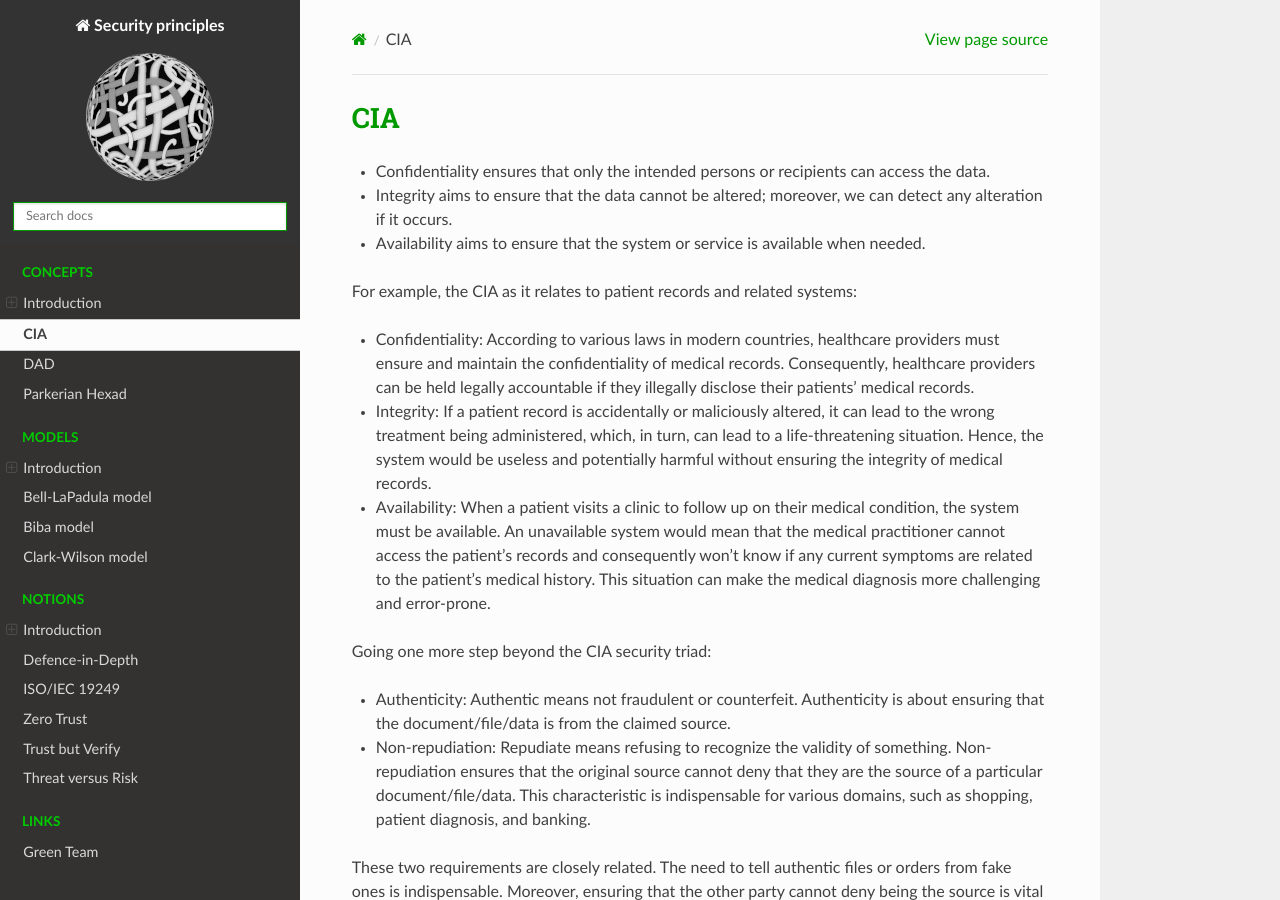
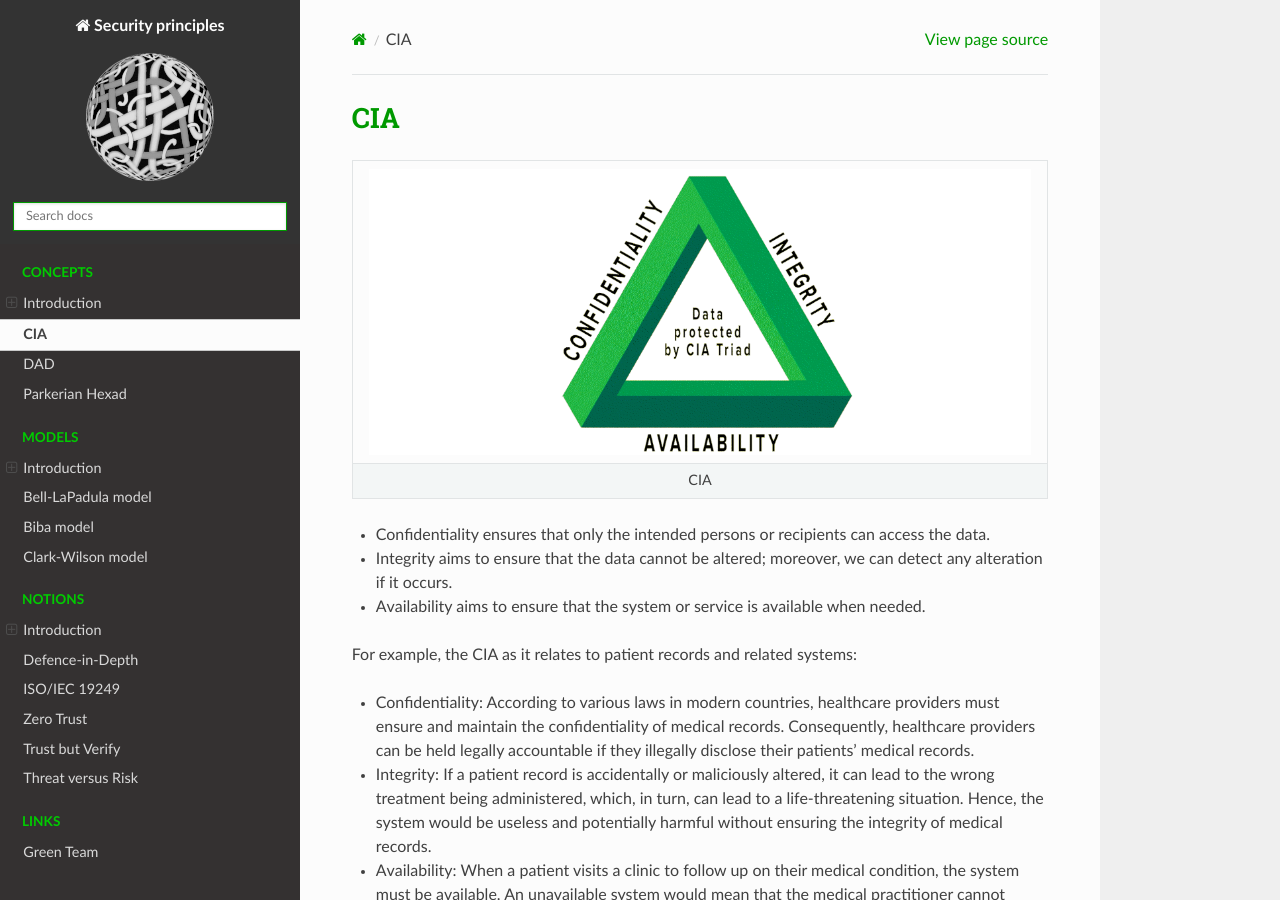
Before and after one commit to tymyrddin/green-basis, a Sphinx documentation site: the page built from source/docs/concepts/cia.md, in a window 1280 px wide and 900 px high. Built offline with Sphinx 7.4.7 and the Read the Docs theme 2.0.0, drawn with Linux system fonts in a browser that asks for light colours.

Commit message:
Version 0.1

```diff
--- a/source/docs/concepts/cia.md
+++ b/source/docs/concepts/cia.md
@@ -1,4 +1,8 @@
 # CIA
+
+| ![CIA](../../_static/images/cia.png)
+|:--:|
+| CIA |
 
 * Confidentiality ensures that only the intended persons or recipients can access the data.
 * Integrity aims to ensure that the data cannot be altered; moreover, we can detect any alteration if it occurs.
```
Also changed, not shown: source/_static/images/cia.png (added).
